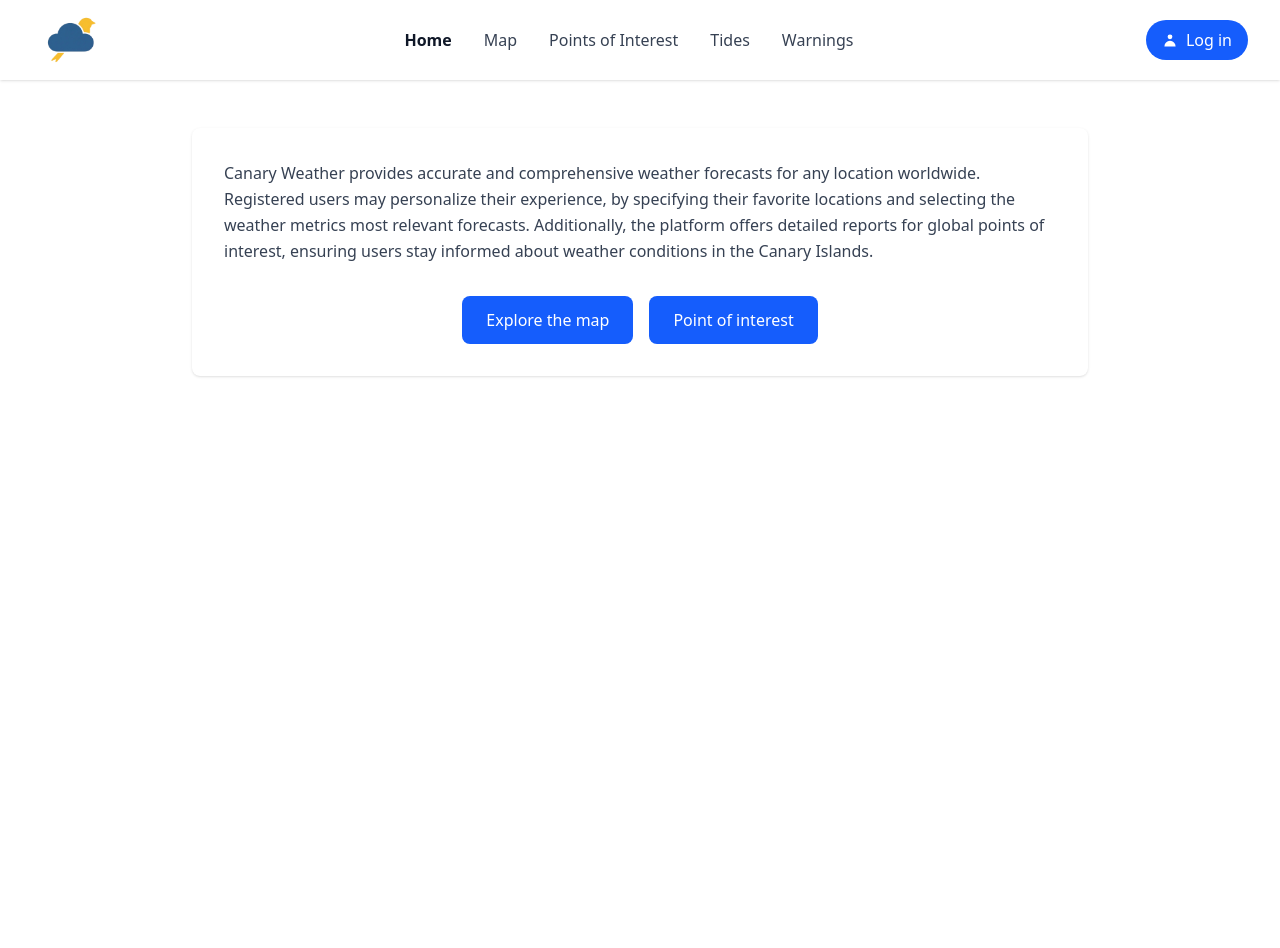
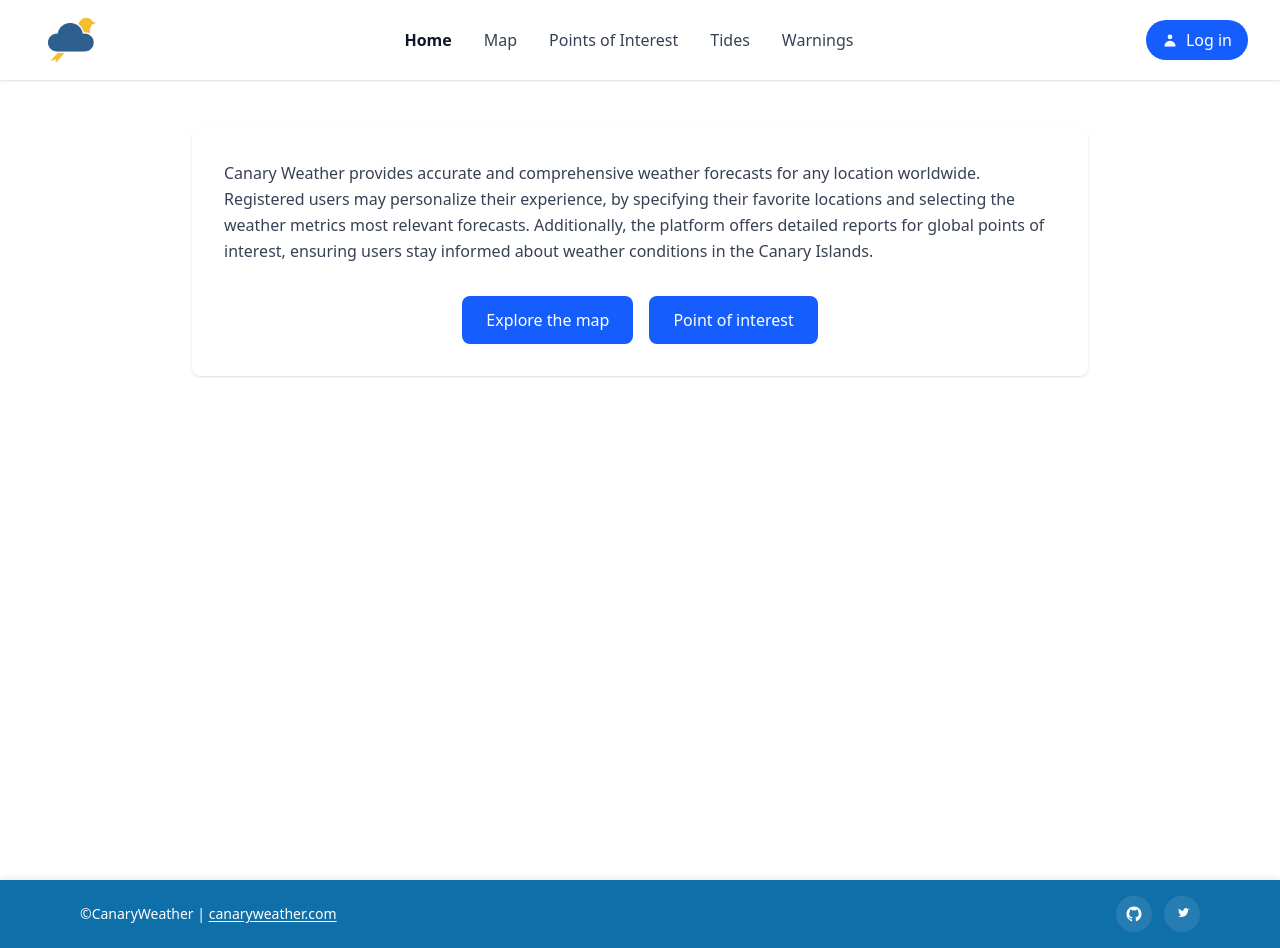
Before and after one commit to aangelo21/canary-weather, a React app in the folder frontend/: page / in a window 1280 px wide. Before the commit the page ends 880 px from the top, so only its background shows below. Built offline with nearby package versions, Linux system fonts and the light colour scheme; no server answers; the HTML template or start-up script is replaced by a standard one.

Commit message:
footer done

```diff
--- /dev/null
+++ b/frontend/src/components/Footer.jsx
@@ -0,0 +1,65 @@
+import React from "react";
+
+export default function Footer() {
+    return (
+        <footer className="bg-[#0f6fa8] text-white py-4 shadow-[0_-2px_6px_rgba(0,0,0,0.08)]">
+            <div className="max-w-6xl mx-auto px-4 flex items-center justify-between gap-4">
+                <div className="text-sm">
+                    ©CanaryWeather |{" "}
+                    <a
+                        href="https://canaryweather.com"
+                        target="_blank"
+                        rel="noreferrer"
+                        className="underline underline-offset-2 hover:text-gray-100"
+                    >
+                        canaryweather.com
+                    </a>
+                </div>
+
+                <div className="flex items-center gap-3">
+                    <a
+                        href="https://github.com/aangelo21/canary_weather"
+                        target="_blank"
+                        rel="noreferrer"
+                        aria-label="GitHub"
+                        className="w-9 h-9 rounded-full bg-white/10 flex items-center justify-center"
+                    >
+                        <svg
+                            width="18"
+                            height="18"
+                            viewBox="0 0 24 24"
+                            fill="none"
+                            xmlns="http://www.w3.org/2000/svg"
+                        >
+                            <path
+                                d="M12 2C6.477 2 2 6.486 2 12.02c0 4.428 2.865 8.185 6.839 9.504.5.092.682-.217.682-.483 0-.237-.009-.866-.014-1.699-2.782.605-3.369-1.343-3.369-1.343-.454-1.157-1.11-1.466-1.11-1.466-.909-.621.069-.609.069-.609 1.004.072 1.532 1.032 1.532 1.032.893 1.53 2.341 1.088 2.91.833.091-.647.35-1.088.636-1.339-2.22-.254-4.555-1.113-4.555-4.951 0-1.093.39-1.986 1.03-2.684-.103-.254-.447-1.277.098-2.66 0 0 .84-.27 2.75 1.026A9.563 9.563 0 0112 6.844c.85.004 1.705.115 2.504.337 1.909-1.296 2.748-1.026 2.748-1.026.547 1.383.204 2.406.1 2.66.64.698 1.028 1.59 1.028 2.684 0 3.848-2.338 4.694-4.566 4.943.36.31.682.923.682 1.861 0 1.343-.012 2.427-.012 2.757 0 .268.18.581.688.482A10.015 10.015 0 0022 12.02C22 6.486 17.523 2 12 2z"
+                                fill="#fff"
+                            />
+                        </svg>
+                    </a>
+
+                    <a
+                        href="https://x.com"
+                        target="_blank"
+                        rel="noreferrer"
+                        aria-label="X"
+                        className="w-9 h-9 rounded-full bg-white/10 flex items-center justify-center"
+                    >
+                        <svg
+                            width="18"
+                            height="18"
+                            viewBox="0 0 24 24"
+                            fill="none"
+                            xmlns="http://www.w3.org/2000/svg"
+                        >
+                            <path
+                                d="M22 5.924c-.63.28-1.307.47-2.017.556.726-.435 1.283-1.125 1.546-1.945-.68.403-1.433.696-2.232.854C18.943 4.5 18.03 4 17.01 4c-1.683 0-3.046 1.366-3.046 3.052 0 .24.026.473.08.697-2.532-.127-4.777-1.34-6.283-3.186-.262.452-.412.977-.412 1.538 0 1.06.54 1.994 1.36 2.543-.503-.016-.978-.154-1.394-.385v.039c0 1.482 1.047 2.717 2.437 3.0-.253.068-.52.103-.796.103-.194 0-.383-.02-.567-.056.383 1.196 1.494 2.066 2.81 2.092-1.03.804-2.33 1.283-3.738 1.283-.243 0-.483-.014-.718-.042 1.334.855 2.92 1.354 4.623 1.354 5.548 0 8.58-4.593 8.58-8.578v-.391c.591-.427 1.104-.96 1.512-1.57-.54.24-1.116.403-1.716.476.619-.372 1.093-.958 1.318-1.657z"
+                                fill="#fff"
+                            />
+                        </svg>
+                    </a>
+                </div>
+            </div>
+        </footer>
+    );
+}
--- a/frontend/src/layout/Layout.jsx
+++ b/frontend/src/layout/Layout.jsx
@@ -1,5 +1,6 @@
 import { Outlet } from "react-router-dom";
 import Header from "../components/Header";
+import Footer from "../components/Footer";
 
 export default function Layout() {
     return (
@@ -8,6 +9,7 @@ export default function Layout() {
             <main>
                 <Outlet />
             </main>
+            <Footer />
         </>
     );
 }
```
Also changed, not shown: frontend/src/components/PointsOfInterest.jsx (+61 -14 lines).
